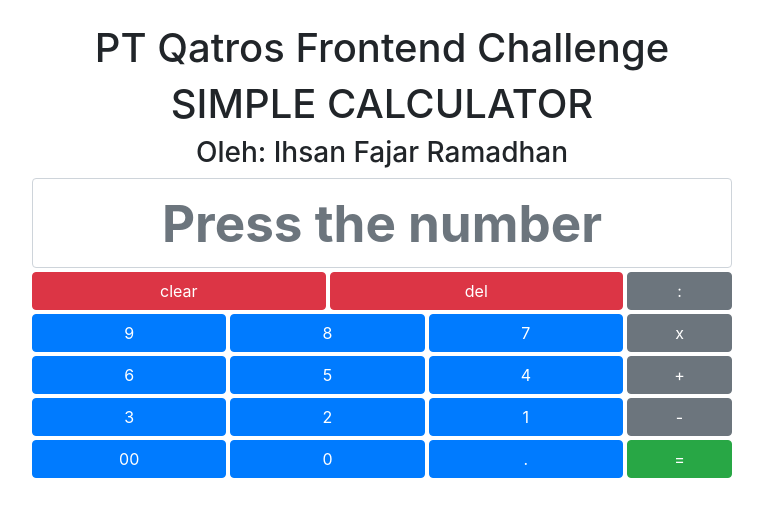
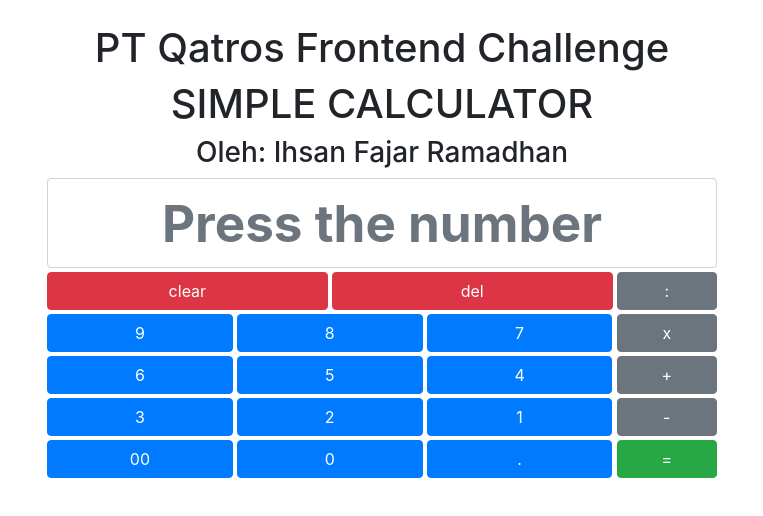
Before and after one commit to castrix/qatros, a React (Create React App) app: page / in a window 1280 px wide. Shown: the top 516 px of the page, without its empty margins (258-1021 px from the left). Built offline with nearby package versions, Linux system fonts and the light colour scheme.

Commit message:
fix style

```diff
--- a/src/App.js
+++ b/src/App.js
@@ -74,10 +74,10 @@ class App extends React.Component {
             <div className="container-fluid text-center">
             <span className="text-success bold">Copied!</span>
           </div>: ""}
-          <div className="row">
+          <div className="row m-0">
             <input ref={this.inRef} onClick={(e)=>this.handleCopy(e)} onKeyDown={(e)=>e.preventDefault()} onChange={()=>this.setState({...this.state, copied:!this.state.copied})} type="text" className="form-control text-center" style={{fontWeight:"bold", fontSize:"4vw"}} placeholder="Press the number" aria-label="Press the number" />
           </div>
-          <div className="row">
+          <div className="row m-0">
             <div className="col m-0">
             <div className="row">
             <div className="col text-center mr-1 mt-1 btn btn-danger" onClick={()=>this.handleOperators("clear")}>clear</div>
```
Also changed, not shown: 1 other file (tests, documents, lock files or other folders).
